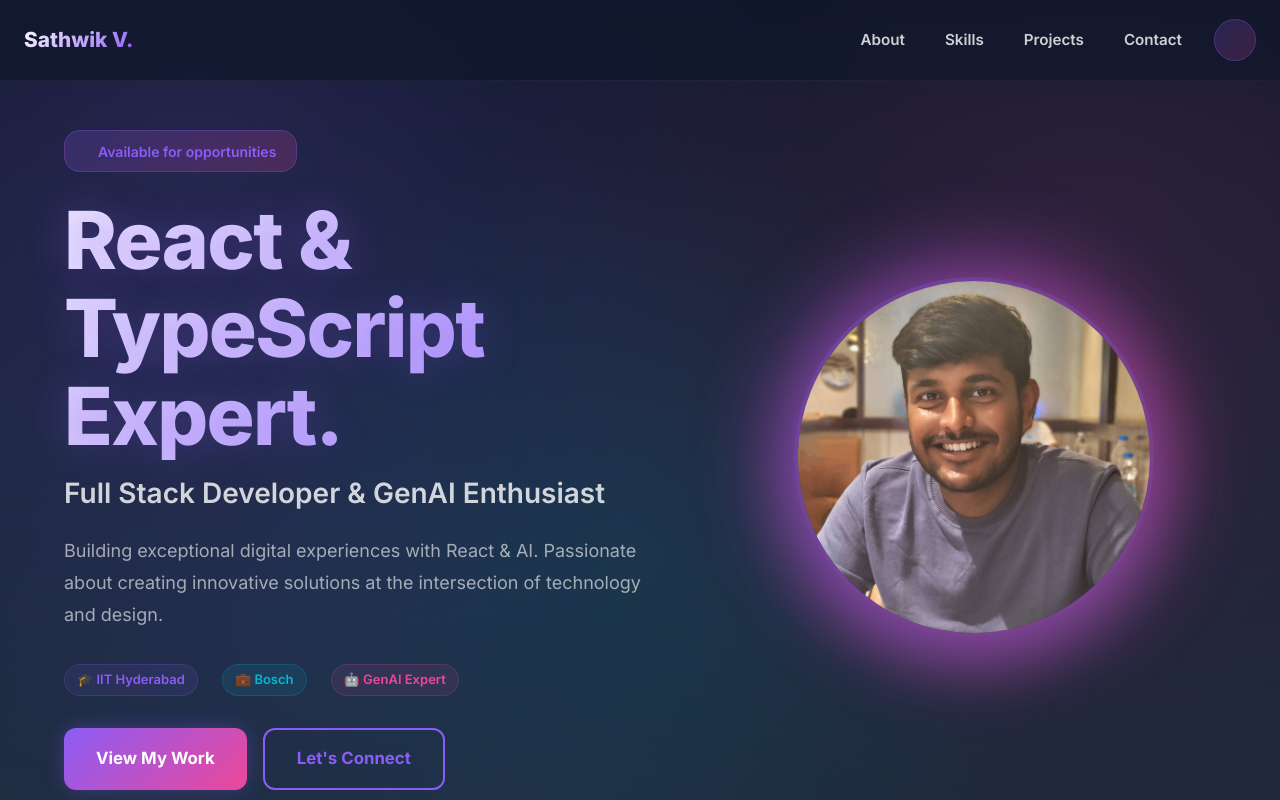
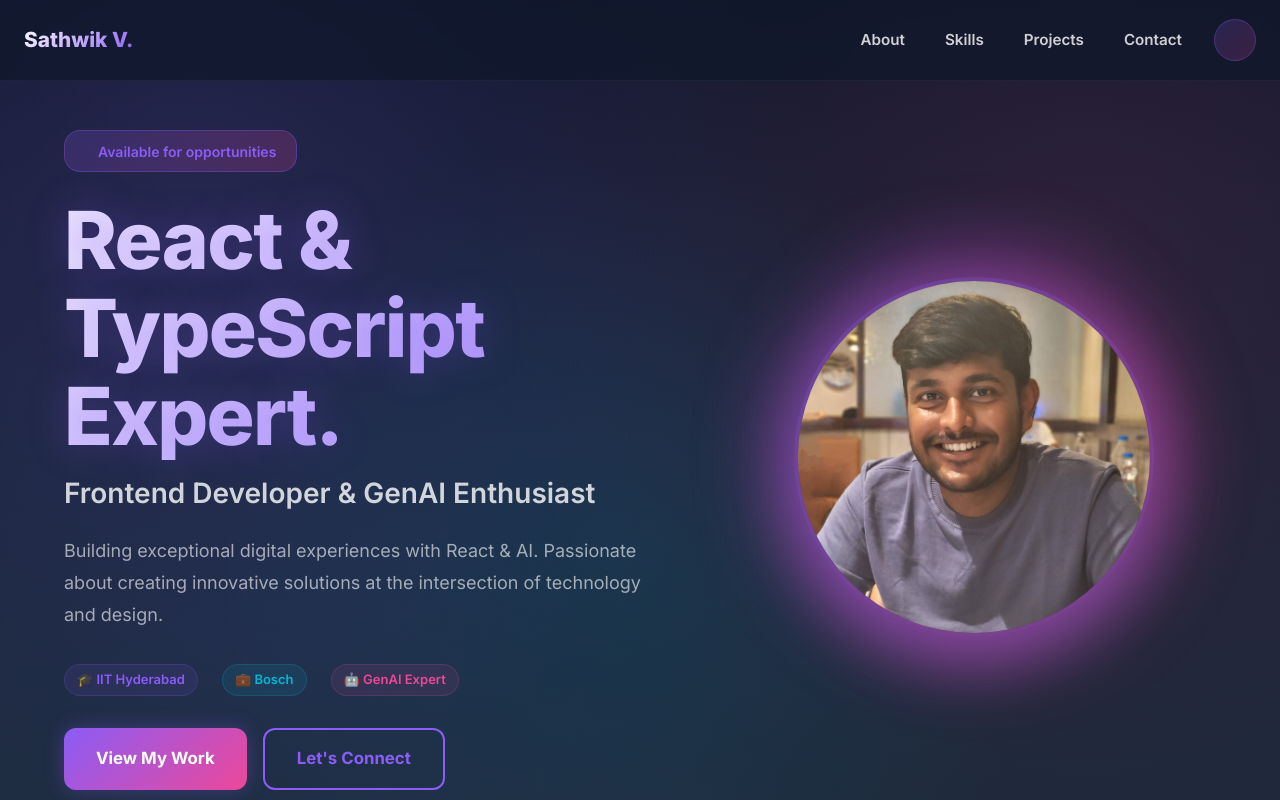
Before and after one commit to sathwik22/Portfolio, a React (Create React App) app: page / in a window 1280 px wide. Shown: the top 800 px of the page. Built offline with nearby package versions, Linux system fonts and the light colour scheme; some icons are missing.

Commit message:
changed the role

```diff
--- a/public/index.html
+++ b/public/index.html
@@ -7,11 +7,11 @@
         <meta name="theme-color" content="#8B5CF6" />
         <meta
             name="description"
-            content="Veeramalli Sathwik - Full Stack Developer & GenAI Enthusiast. Portfolio showcasing projects and skills in React, TypeScript, and AI-driven development."
+            content="Veeramalli Sathwik - frontend Developer & GenAI Enthusiast. Portfolio showcasing projects and skills in React, TypeScript, and AI-driven development."
         />
         <meta
             name="keywords"
-            content="Full Stack Developer, React Developer, GenAI, Veeramalli Sathwik, Portfolio, IIT Hyderabad, Bosch"
+            content=" React Developer, GenAI, Veeramalli Sathwik, Portfolio, IIT Hyderabad, Bosch"
         />
         <meta name="author" content="Veeramalli Sathwik" />
         <link rel="apple-touch-icon" href="%PUBLIC_URL%/logo192.png" />
@@ -26,7 +26,7 @@
         />
 
         <title>
-            Veeramalli Sathwik | Full Stack Developer & GenAI Enthusiast
+            Veeramalli Sathwik | frontend Developer & GenAI Enthusiast
         </title>
     </head>
     <body>
--- a/src/components/HeroSection.jsx
+++ b/src/components/HeroSection.jsx
@@ -141,7 +141,7 @@ const HeroSection = ({ currentLine, darkMode, scrollToSection, theme }) => {
                                     : 'rgba(0, 0, 0, 0.7)',
                             }}
                         >
-                            Full Stack Developer & GenAI Enthusiast
+                            Frontend Developer & GenAI Enthusiast
                         </Typography>
 
                         {/* Description */}
```
